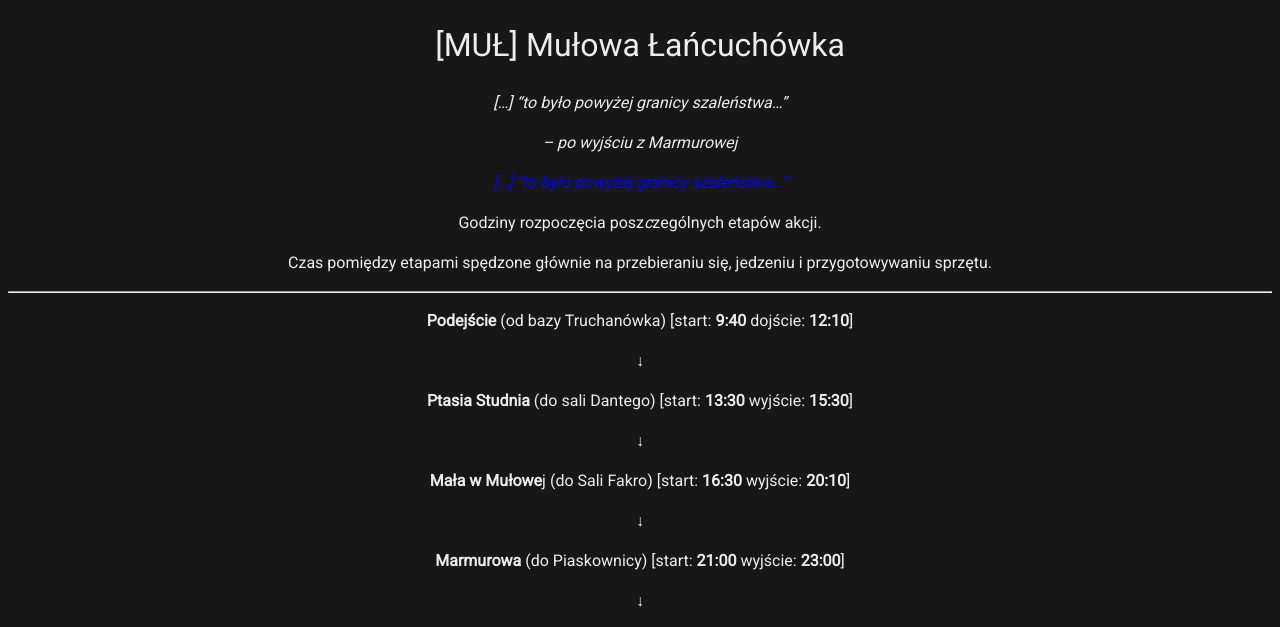
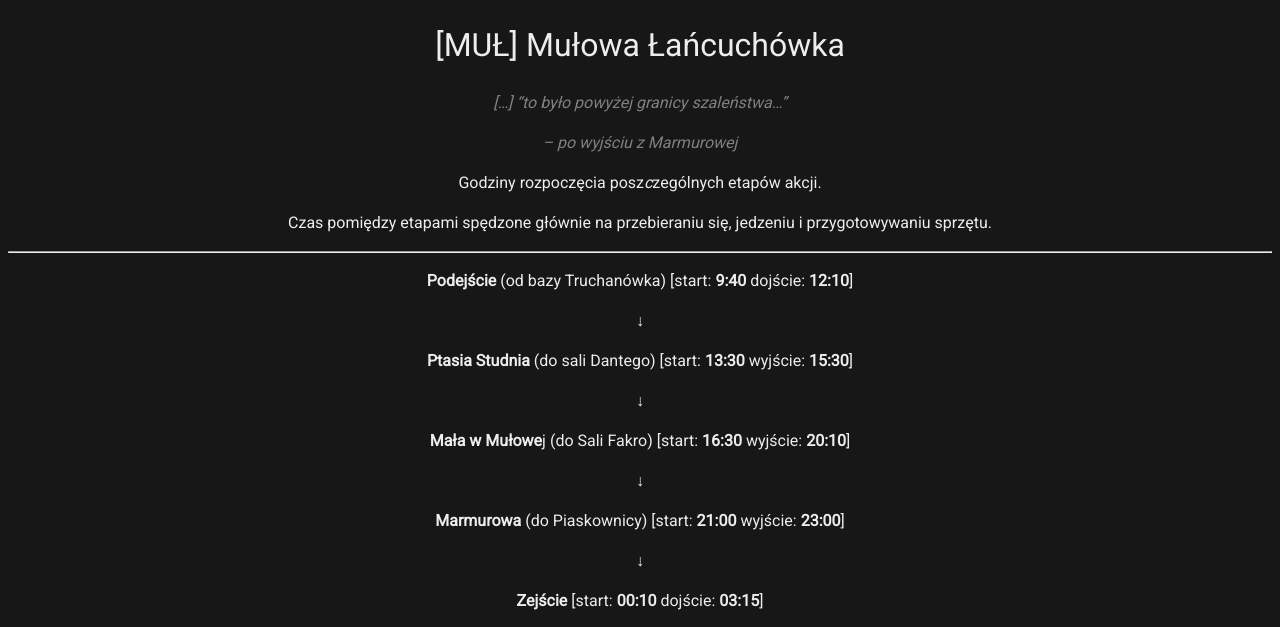
Before and after one commit to dziury/szkice, a Jekyll site: the page built from Relacje/MUŁ - Mułowa Łańcuchówka.md, in a window 1280 px wide, cut to the strip 0-627 px from the top of the page. Built offline with Jekyll 4.4.1, drawn with Linux system fonts in a browser that asks for light colours; our own code applies the rules of GitHub Pages for plain Markdown files.

Commit message:
changed color

```diff
--- a/Relacje/MUŁ - Mułowa Łańcuchówka.md
+++ b/Relacje/MUŁ - Mułowa Łańcuchówka.md
@@ -1,11 +1,9 @@
 # [MUŁ] Mułowa Łańcuchówka
 
- <cite>[...] "to było powyżej granicy szaleństwa..."</cite>
+<span style="color:#808080"><cite>[...] "to było powyżej granicy szaleństwa..."</cite></span>
 
-<cite> -- po wyjściu z Marmurowej</cite>
 
-<span style="color:blue"><cite>[...] "to było powyżej granicy szaleństwa..."</cite></span>
-
+<span style="color:#808080"><cite>-- po wyjściu z Marmurowej</cite></span>
 
 Godziny rozpoczęcia posz*c*zególnych etapów akcji.
 
```
